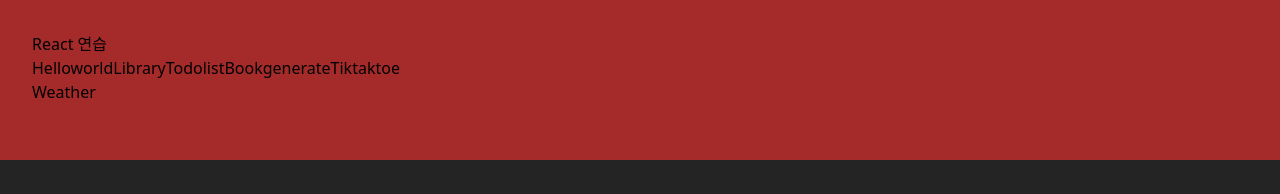
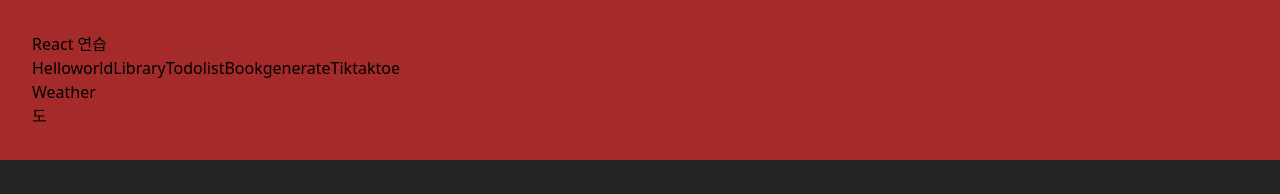
Before and after one commit to jingjing2222/react-practice, a React (Vite) app: page / in a window 1280 px wide. Both pictures are taken after a click on the button "Weather". Shown: the top 194 px of the page. Built offline with nearby package versions, Linux system fonts and the light colour scheme.

Commit message:
현재 위치 기온 출력 구현 완료

```diff
--- a/src/components/Weather/Weather.jsx
+++ b/src/components/Weather/Weather.jsx
@@ -1,24 +1,31 @@
-import React from "react";
+import {React,useState} from "react";
 
 export default function Weather(){
 
+    const[weather,setWeather]=useState([])
     function getLocation() {
         if (navigator.geolocation) {
-            return navigator.geolocation.getCurrentPosition(showPosition);
+            return navigator.geolocation.getCurrentPosition((position)=>{
+                let lat = position.coords.latitude
+                let lon = position.coords.longitude
+                getWeatherByCurrentLocation(lat, lon)
+            });
         } else {
             console.log("실패");
         }
     }
-    function showPosition(position) {
-        return(
-        <div>Latitude:  + {position.coords.latitude}<br/>
-            Longitude: + {position.coords.longitude}
-        </div>);
+    const getWeatherByCurrentLocation= async (lat, lon)=>{
+        let key = '7bf5837d47c4097656c3d70af43dd0b4'
+        let url = `https://api.openweathermap.org/data/2.5/weather?lat=${lat}&lon=${lon}&appid=${key}`
+        let response = await fetch(url)
+        let data = await response.json();
+        setWeather(data.main.temp-273);
+
     }
 
     return(
         <>
-            <button className="rounded text-center m-4 p-4 border-white border-2 min-w-14 min-h-14" onClick={getLocation}>{getLocation}</button>
+            <button className="rounded text-center m-4 p-4 border-white border-2 min-w-14 min-h-14" onClick={getLocation}>{weather}도</button>
         </>
     );
 }
```
